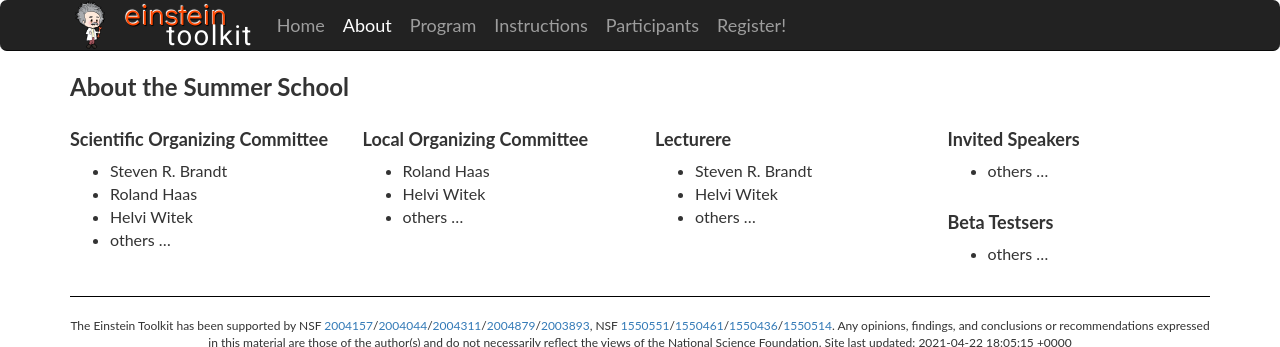
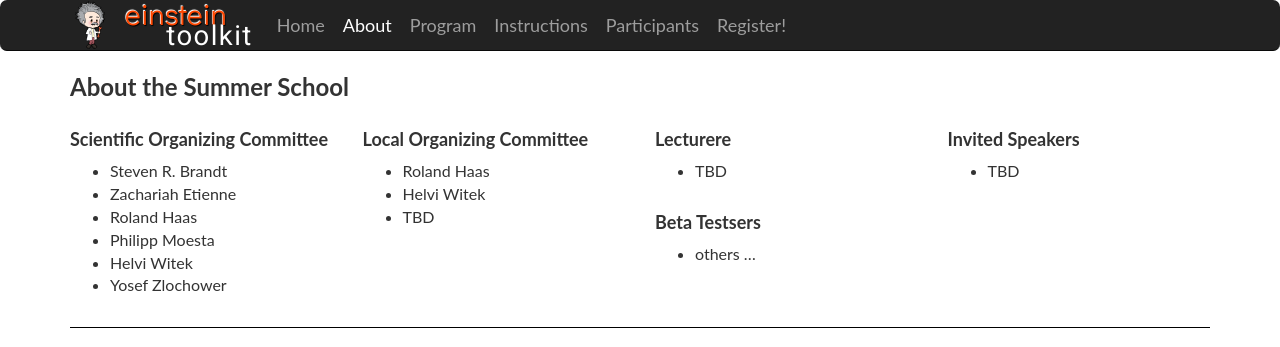
Before and after one commit to EinsteinToolkit/et2021uiuc, a Jekyll site: the page built from about.md, in a window 1280 px wide, cut to the strip 0-347 px from the top of the page. Built offline with Jekyll 4.4.1, drawn with Linux system fonts in a browser that asks for light colours.

Commit message:
about: add SOC members

```diff
--- a/about.md
+++ b/about.md
@@ -10,28 +10,28 @@ title: About
 <div class="col-sm-3" markdown="1">
 ## Scientific Organizing Committee
 * Steven R. Brandt
+* Zachariah Etienne
 * Roland Haas
+* Philipp Moesta
 * Helvi Witek
-* others ...
+* Yosef Zlochower
 </div>
 
 <div class="col-sm-3" markdown="1">
 ## Local  Organizing Committee
 * Roland Haas
 * Helvi Witek
-* others ...
+* TBD
 </div>
 
 <div class="col-sm-3" markdown="1">
 ## Lecturere
-* Steven R. Brandt
-* Helvi Witek
-* others ...
+* TBD
 </div>
 
 <div class="col-sm-3" markdown="1">
 ## Invited Speakers
-* others ...
+* TBD
 </div>
 
 <div class="col-sm-3" markdown="1">
```
